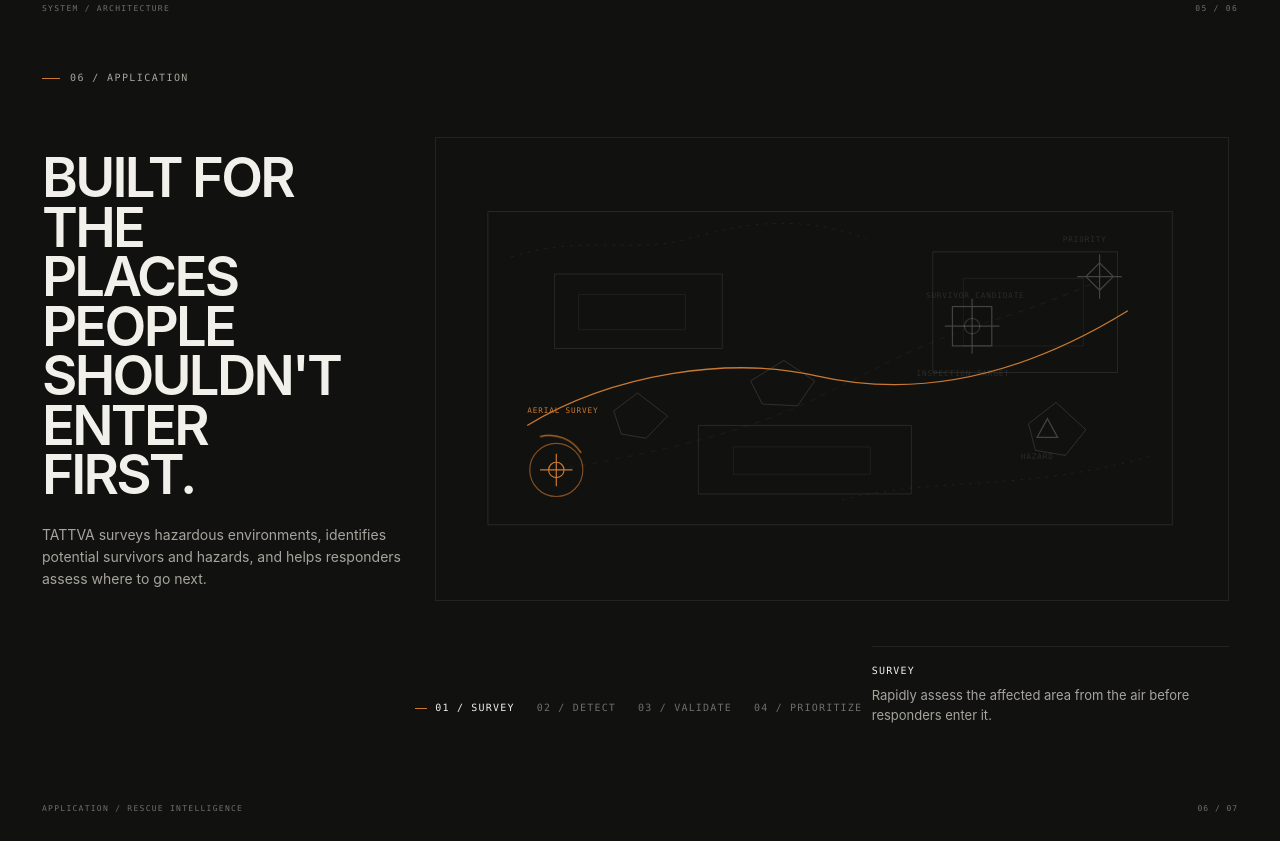
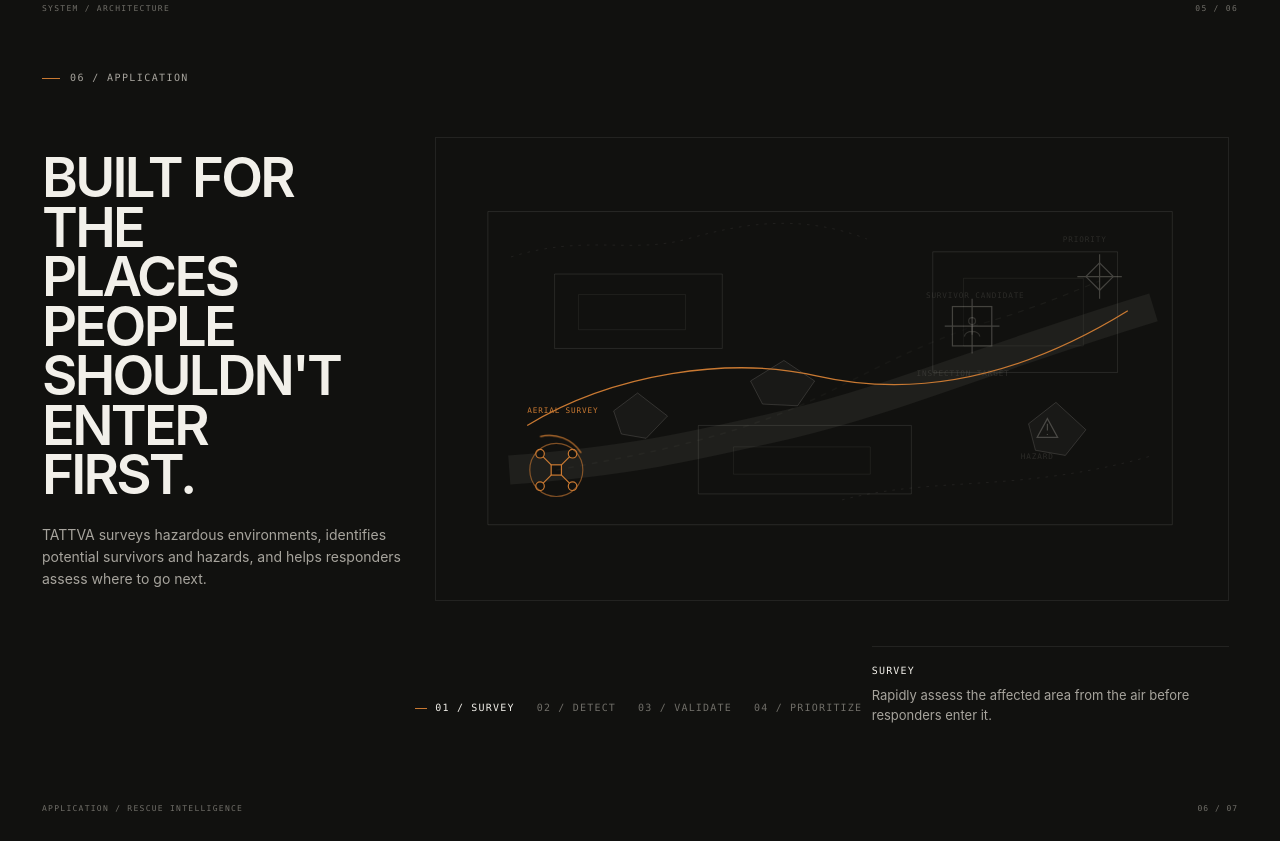
Before and after one commit to Dixith-ai/tattva_web, a React (Vite) app: page / in a window 1280 px wide. Shown: the part 8600-9441 px from the top of the page. Built offline with nearby package versions, Linux system fonts and the light colour scheme.

Commit message:
fix: clarify application mission scene

```diff
--- a/src/components/Application.tsx
+++ b/src/components/Application.tsx
@@ -27,6 +27,7 @@
         <div className="mission-view" aria-label="Interactive disaster-response mission scenario">
           <svg viewBox="0 0 920 540" role="img" aria-label="TATTVA disaster-response mission view">
             <path className="mission-perimeter" d="M58 86 H858 V452 H58 Z" />
+            <path className="mission-access-road" d="M83 388 C220 378 296 361 412 334 S640 258 836 198" />
             <path className="mission-terrain mission-terrain--one" d="M85 139 C172 112 226 136 291 118 S422 88 501 118" />
             <path className="mission-terrain mission-terrain--two" d="M472 423 C579 395 679 415 832 372" />
 
@@ -35,14 +36,14 @@
             <g className="mission-structure mission-structure--south"><path d="M304 336 H553 V416 H304 Z" /><path d="M345 361 H505 V393 H345 Z" /></g>
             <g className="mission-debris"><path d="M365 284 L404 260 L440 284 L420 313 L379 311 Z" /><path d="M690 334 L722 309 L757 341 L733 371 L698 365 Z" /><path d="M205 319 L233 298 L268 325 L243 351 L214 346 Z" /></g>
 
-            <g className="mission-platform"><circle cx="138" cy="388" r="9" /><path d="M119 388 H157 M138 369 V407" /><circle cx="138" cy="388" r="31" className="platform-scan" /></g>
+            <g className="mission-platform"><path className="platform-arm" d="M120 370 L156 406 M156 370 L120 406" /><rect x="132" y="382" width="12" height="12" /><circle cx="119" cy="369" r="5" /><circle cx="157" cy="369" r="5" /><circle cx="119" cy="407" r="5" /><circle cx="157" cy="407" r="5" /><circle cx="138" cy="388" r="31" className="platform-scan" /></g>
             <path className="mission-survey-boundary" d="M104 336 C205 275 341 255 442 278 S665 289 806 202" />
             <path className="mission-survey-sweep" d="M119 349 A44 44 0 0 1 167 368" />
             <path className="mission-route mission-route--inspection" d="M138 388 C237 370 351 350 454 298 S542 253 624 220" />
             <path className="mission-route mission-route--priority" d="M624 220 C677 206 720 189 773 167" />
 
-            <g className="mission-marker mission-marker--survivor"><circle cx="624" cy="220" r="9" /><circle cx="624" cy="220" r="19" className="marker-ring" /></g>
-            <g className="mission-marker mission-marker--hazard"><path d="M712 328 L724 350 L700 350 Z" /></g>
+            <g className="mission-marker mission-marker--survivor"><circle cx="624" cy="220" r="19" className="marker-ring" /><circle cx="624" cy="214" r="4" className="survivor-head" /><path className="survivor-body" d="M615 232 C616 224 632 224 633 232 M624 219 V230" /></g>
+            <g className="mission-marker mission-marker--hazard"><path d="M712 328 L724 350 L700 350 Z" /><path className="hazard-symbol" d="M712 334 V342 M712 346 V347" /></g>
             <g className="mission-marker mission-marker--inspection"><rect x="601" y="197" width="46" height="46" /><path d="M624 188 V252 M592 220 H656" /><rect x="586" y="182" width="76" height="76" className="inspection-ring" /></g>
             <g className="mission-marker mission-marker--priority"><path d="M773 146 L789 162 L773 178 L757 162 Z" /><path d="M773 136 V188 M747 162 H799" /></g>
 
```
Also changed, not shown: src/styles/application.css.
